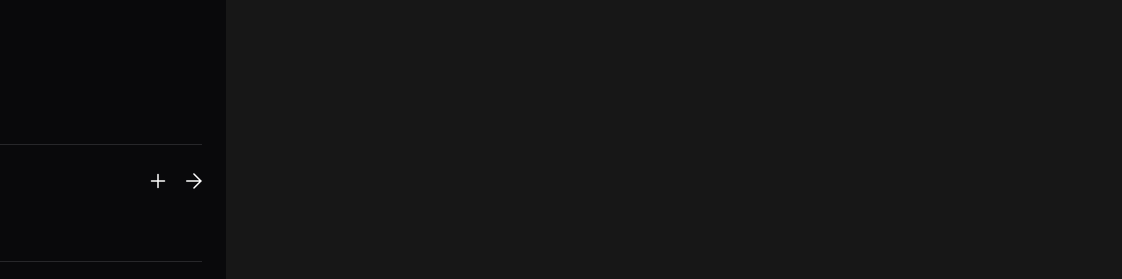
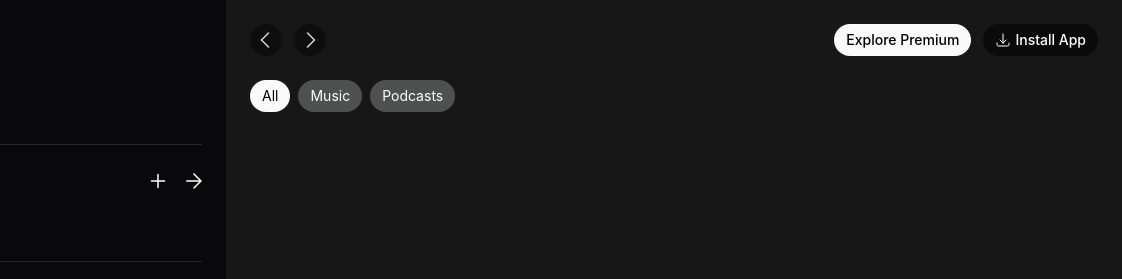
Before and after one commit to guilhermecrf/spotifyTamplate, a website: page index.html in a window 1280 px wide. Shown: the top 279 px of the page, 158-1280 px from the left. Drawn offline with Linux system fonts and the light colour scheme.

Commit message:
starting main sec

```diff
--- a/index.html
+++ b/index.html
@@ -129,7 +129,45 @@
                 </nav>
             </aside>
 
+            <main class="flex-1 p-6">
+                <div class="flex justify-between">
 
+                    <div class="flex items-center gap-3">
+                        <button class="main-header-btn">
+                            <svg
+                                data-encore-id="icon" role="img" aria-hidden="true" class="fill-zinc-300 h-4" viewBox="0 0 16 16">
+                                <path d="M11.03.47a.75.75 0 0 1 0 1.06L4.56 8l6.47 6.47a.75.75 0 1 1-1.06 1.06L2.44 8 9.97.47a.75.75 0 0 1 1.06 0z">
+                                </path>
+                            </svg>
+                        </button>
+                        <button class="main-header-btn">
+                            <svg
+                                data-encore-id="icon" role="img" aria-hidden="true" class="fill-zinc-300 h-4" viewBox="0 0 16 16">
+                                <path d="M4.97.47a.75.75 0 0 0 0 1.06L11.44 8l-6.47 6.47a.75.75 0 1 0 1.06 1.06L13.56 8 6.03.47a.75.75 0 0 0-1.06 0z">
+                                </path>
+                            </svg>
+                        </button>
+                    </div>
+
+                    <div class="flex gap-3">
+                        <button class="main-header-btn-2">Explore Premium</button>
+                        <button class="main-header-btn-3">
+                            <svg
+                                xmlns="http://www.w3.org/2000/svg" fill="none" viewBox="0 0 24 24" stroke-width="1.5" stroke="currentColor" class="size-4">
+                                <path stroke-linecap="round" stroke-linejoin="round" d="M3 16.5v2.25A2.25 2.25 0 0 0 5.25 21h13.5A2.25 2.25 0 0 0 21 18.75V16.5M16.5 12 12 16.5m0 0L7.5 12m4.5 4.5V3" />
+                            </svg>
+                              Install App
+                        </button>
+                    </div>
+
+                </div>
+
+                <div class="flex gap-2 mt-6">
+                    <button class="h-8 rounded-full bg-zinc-50 text-black px-3 py-1 text-sm">All</button>
+                    <button class="h-8 rounded-full bg-slate-50/25 text-white px-3 py-1 text-sm main-btn-hover">Music</button>
+                    <button class="h-8 rounded-full bg-slate-50/25 text-white px-3 py-1 text-sm main-btn-hover">Podcasts</button>
+                </div>
+            </main>
 
         </section>
     </main>
```
